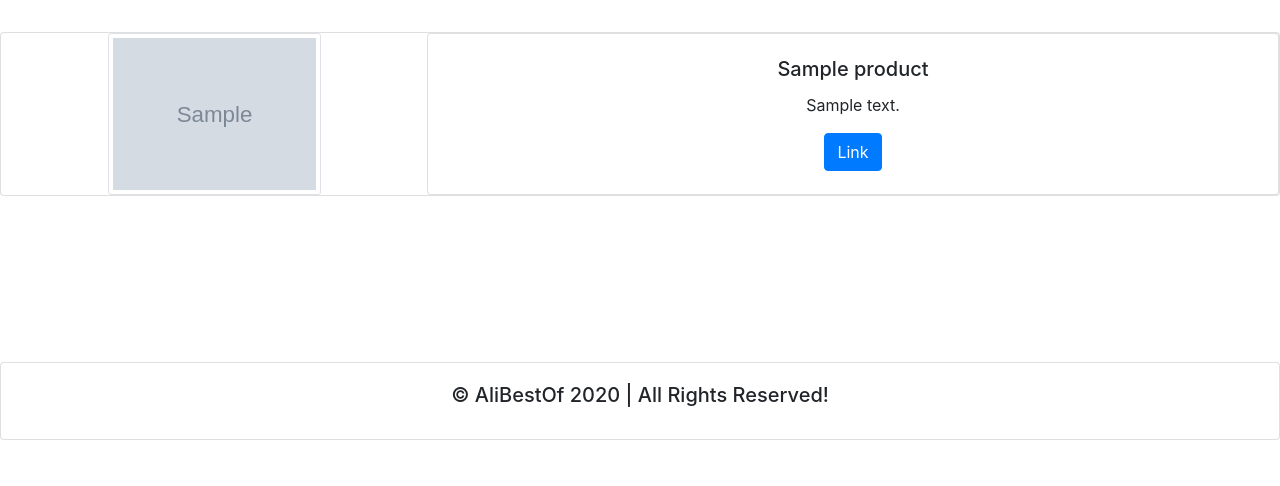
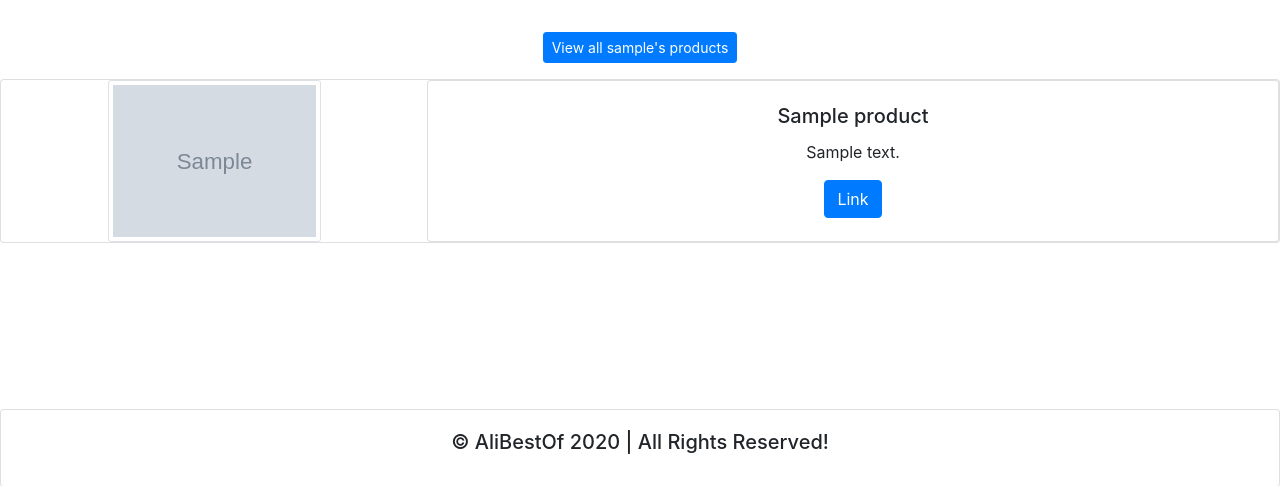
Before and after one commit to Peters8090/alibestof.pl, a Django app: page /products/p/1/ in a window 1280 px wide. Shown: the part 112-598 px from the top of the page. Run offline with Django 3.2, Linux system fonts and the light colour scheme; tables that the repository leaves empty hold one stand-in row (values such as "Sample post"); grey boxes marked "Sample" are stand-in pictures; parts of the project's set-up code (start-up, migrations or seed data) failed here and were passed over; some libraries are stand-ins or nearby versions.

Commit message:
Add view all products button on product detail page

```diff
--- a/products/templates/products/product_detail.html
+++ b/products/templates/products/product_detail.html
@@ -5,6 +5,8 @@
 
 {% block content %}
     <article class="text-center">
+        <a class="btn btn-primary btn-sm mb-3" href="{% url 'products:products_list' product.user.username %}"
+           role="button">View all {{ product.user.username }}'s products</a>
         <div>
             <div class="card mb-3">
                 <div class="row no-gutters">
```
